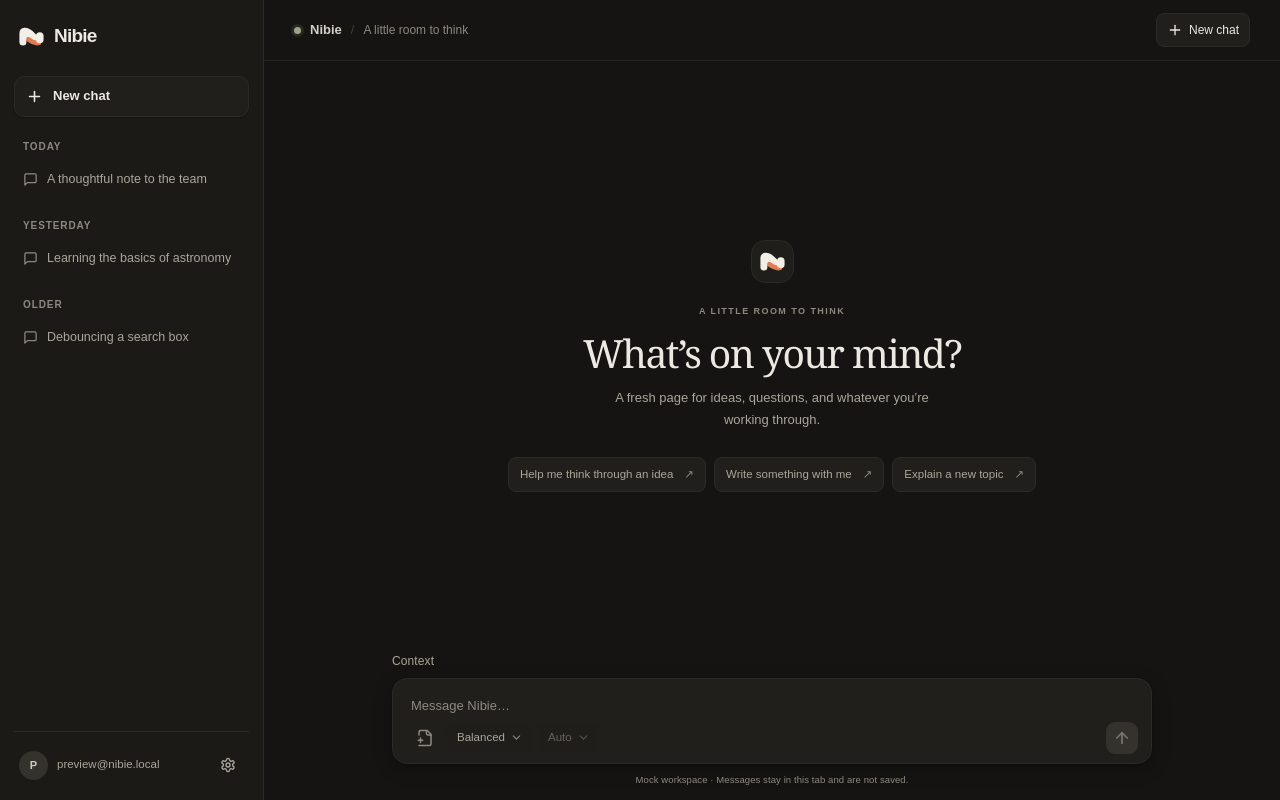
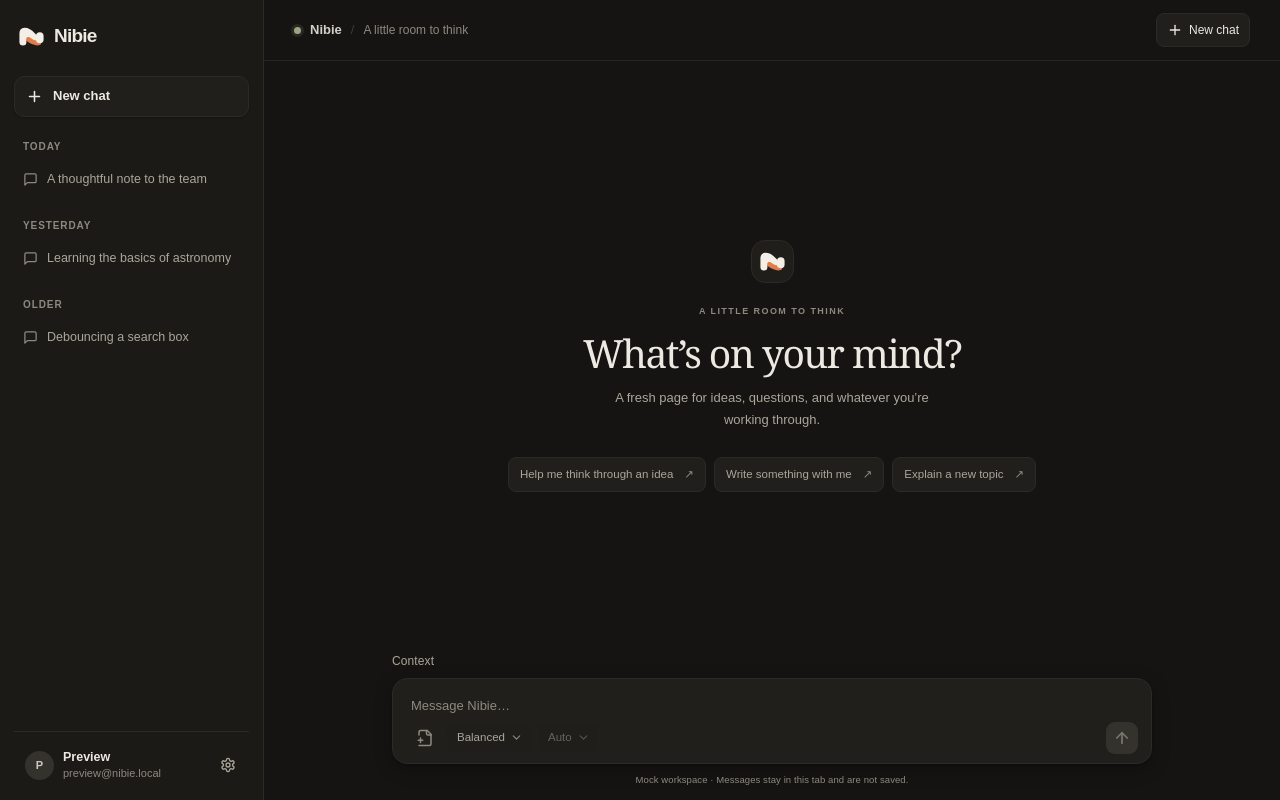
Before and after one commit to habiibullahm/general-ai-workspace, a Next.js app: page /preview in a window 1280 px wide. Built offline with nearby package versions, Linux system fonts and the light colour scheme.

Commit message:
feat: open account actions from the sidebar and edit the name in Profile
The account row shows who is signed in and opens Settings or sign out without hiding the gear. Profile is where that sidebar name is edited.

```diff
--- a/app/chat/page.tsx
+++ b/app/chat/page.tsx
@@ -18,5 +18,5 @@ export default async function ChatPage({ searchParams }: { searchParams: Promise
   ]);
   // Only configured modes are offered; this reads environment variable names, never the provider URL or key.
   const { models, reasoningModes } = getModelOptions();
-  return <ChatWorkspace email={user.email ?? "Your account"} initialData={data} models={models} reasoningModes={reasoningModes} renderedAt={requestTime()} preferences={preferenceState.preferences} preferencesError={preferenceState.error} />;
+  return <ChatWorkspace email={user.email ?? "Your account"} metadataName={user.name} initialData={data} models={models} reasoningModes={reasoningModes} renderedAt={requestTime()} preferences={preferenceState.preferences} preferencesError={preferenceState.error} />;
 }
--- a/app/globals.css
+++ b/app/globals.css
@@ -126,13 +126,21 @@ button:focus-visible, a:focus-visible, select:focus-visible, textarea:focus-visi
 .history-action:hover { color: var(--text); background: var(--hover); }
 .account-area { margin-top: auto; padding-top: 10px; border-top: 1px solid var(--border); }
 .account-row { display: flex; align-items: center; gap: 9px; min-height: 46px; padding: 0 5px; }
-.account-profile { position: relative; flex: none; }
+.account-menu { position: relative; flex: 1; min-width: 0; }
+.account-profile { display: flex; align-items: center; gap: 9px; width: 100%; min-height: 46px; padding: 4px 6px; border: 0; border-radius: 10px; background: transparent; text-align: left; cursor: pointer; }
+.account-profile:hover, .account-profile[aria-expanded="true"] { background: var(--hover); }
 .avatar, .user-avatar { display: grid; place-items: center; flex: none; width: 29px; height: 29px; border-radius: 50%; background: var(--avatar-bg); color: var(--avatar-fg); font-size: 11px; font-weight: 600; }
-.account-email { flex: 1; min-width: 0; overflow: hidden; white-space: nowrap; text-overflow: ellipsis; color: var(--text-3); font-size: 11.5px; }
+.account-copy { display: flex; flex-direction: column; flex: 1; min-width: 0; gap: 1px; }
+.account-name { overflow: hidden; white-space: nowrap; text-overflow: ellipsis; color: var(--text); font-size: 12.5px; font-weight: 550; line-height: 1.25; }
+.account-email { overflow: hidden; white-space: nowrap; text-overflow: ellipsis; color: var(--text-4); font-size: 11px; line-height: 1.3; }
 .account-settings { flex: none; width: 32px; height: 32px; }
-.signout-button { position: absolute; z-index: 2; left: 0; bottom: calc(100% - 4px); width: max-content; max-width: 196px; padding: 6px 8px; border: 1px solid var(--border); border-radius: 8px; color: var(--text); background: var(--bg-raised); box-shadow: var(--shadow-menu); font-size: 11px; line-height: 1.3; white-space: nowrap; cursor: pointer; opacity: 0; pointer-events: none; }
-.account-profile:hover .signout-button, .account-profile:focus-within .signout-button { opacity: 1; pointer-events: auto; }
-.signout-button:hover { color: var(--text); }
+.account-menu-panel { position: absolute; z-index: 5; left: 0; bottom: calc(100% + 6px); width: 210px; max-width: calc(100vw - 24px); padding: 10px 10px 8px; border: 1px solid var(--border); border-radius: 12px; background: var(--bg-raised); box-shadow: var(--shadow-menu); }
+.account-menu-panel::after { content: ""; position: absolute; left: 0; right: 0; top: 100%; height: 8px; }
+.account-menu-kicker { margin: 0; color: var(--text-4); font-size: 11px; line-height: 1.3; }
+.account-menu-identity { margin: 2px 0 8px; color: var(--text); font-size: 12.5px; line-height: 1.4; overflow-wrap: anywhere; }
+.account-menu-action, .account-menu-signout { display: flex; align-items: center; gap: 8px; width: 100%; min-height: 32px; padding: 6px 8px; border: 0; border-radius: 8px; background: transparent; color: var(--text); text-align: left; font-size: 12.5px; cursor: pointer; }
+.account-menu-action svg, .account-menu-signout svg { flex: none; color: var(--text-3); }
+.account-menu-action:hover, .account-menu-signout:hover { background: var(--hover); }
 .privacy-section { padding: 16px 0; border-top: 1px solid var(--border-soft); }
 .privacy-section h3 { margin: 0 0 6px; color: var(--text); font-size: 14px; font-weight: 600; }
 .privacy-section p, .privacy-note { margin: 0 0 12px; color: var(--text-3); font-size: 13px; line-height: 1.55; }
--- /dev/null
+++ b/components/account-menu.tsx
@@ -0,0 +1,107 @@
+"use client";
+
+import { useEffect, useId, useRef, useState } from "react";
+import { LogOut, Settings } from "lucide-react";
+import { signOutAction } from "@/app/actions/auth";
+
+type Props = {
+  email: string;
+  name: string;
+  // Accepted so the sidebar keeps passing SIGN_OUT_LABEL. The menu button uses the shorter visible label.
+  signOutLabel: string;
+  onOpenSettings: () => void;
+};
+
+// Long enough to cross the gap between the account row and the panel, short enough that leaving feels immediate.
+const CLOSE_DELAY_MS = 100;
+
+export function AccountMenu({ email, name, onOpenSettings }: Props) {
+  const menuId = useId();
+  const rootRef = useRef<HTMLDivElement>(null);
+  const triggerRef = useRef<HTMLButtonElement>(null);
+  const closeTimer = useRef<ReturnType<typeof setTimeout> | null>(null);
+  const [pinned, setPinned] = useState(false);
+  const [hovering, setHovering] = useState(false);
+  // A click or Escape that closes the menu should stay closed while the pointer is still on the trigger.
+  const [suppressHover, setSuppressHover] = useState(false);
+  const open = pinned || (hovering && !suppressHover);
+  const initial = (name || email).slice(0, 1).toUpperCase();
+
+  function clearCloseTimer() {
+    if (closeTimer.current == null) return;
+    clearTimeout(closeTimer.current);
+    closeTimer.current = null;
+  }
+
+  function pointerEnter() {
+    clearCloseTimer();
+    setHovering(true);
+  }
+
+  function pointerLeave() {
+    clearCloseTimer();
+    closeTimer.current = setTimeout(() => {
+      setHovering(false);
+      setSuppressHover(false);
+    }, CLOSE_DELAY_MS);
+  }
+
+  function toggle() {
+    if (pinned) {
+      setPinned(false);
+      setSuppressHover(true);
+      return;
+    }
+    setSuppressHover(false);
+    setPinned(true);
+  }
+
+  function dismiss(holdHover: boolean) {
+    setPinned(false);
+    setHovering(false);
+    setSuppressHover(holdHover);
+  }
+
+  function openSettings() {
+    dismiss(true);
+    onOpenSettings();
+  }
+
+  useEffect(() => () => clearCloseTimer(), []);
+
+  useEffect(() => {
+    if (!open) return;
+    function onPointerDown(event: PointerEvent) {
+      if (!rootRef.current?.contains(event.target as Node)) dismiss(false);
+    }
+    function onKeyDown(event: KeyboardEvent) {
+      if (event.key !== "Escape") return;
+      event.preventDefault();
+      event.stopPropagation();
+      dismiss(true);
+      triggerRef.current?.focus();
+    }
+    document.addEventListener("pointerdown", onPointerDown);
+    document.addEventListener("keydown", onKeyDown);
+    return () => {
+      document.removeEventListener("pointerdown", onPointerDown);
+      document.removeEventListener("keydown", onKeyDown);
+    };
+  }, [open]);
+
+  return <div className="account-menu" ref={rootRef} onPointerEnter={pointerEnter} onPointerLeave={pointerLeave}>
+    <button ref={triggerRef} type="button" className="account-profile" aria-haspopup="menu" aria-expanded={open} aria-controls={open ? menuId : undefined} onClick={toggle}>
+      <span className="avatar" aria-hidden="true">{initial || "?"}</span>
+      <span className="account-copy">
+        <span className="account-name">{name}</span>
+        <span className="account-email" title={email}>{email}</span>
+      </span>
+    </button>
+    {open && <div id={menuId} className="account-menu-panel" role="menu" aria-label="Account">
+      <p className="account-menu-kicker">Signed in as</p>
+      <p className="account-menu-identity">{email}</p>
+      <button type="button" className="account-menu-action" role="menuitem" onClick={openSettings}><Settings size={15} aria-hidden="true" />Settings</button>
+      <form action={signOutAction}><button className="account-menu-signout" type="submit" role="menuitem"><LogOut size={15} aria-hidden="true" />Sign out</button></form>
+    </div>}
+  </div>;
+}
--- a/components/chat-sidebar.tsx
+++ b/components/chat-sidebar.tsx
@@ -2,8 +2,8 @@
 
 import { memo, useMemo, useSyncExternalStore, type RefObject } from "react";
 import { MessageSquare, Pencil, Plus, Settings, Trash2, X } from "lucide-react";
-import { signOutAction } from "@/app/actions/auth";
 import { SIGN_OUT_LABEL } from "@/lib/privacy/sign-out";
+import { AccountMenu } from "@/components/account-menu";
 import { Brand } from "@/components/brand";
 import { chatPath } from "@/lib/routes";
 import { groupFor, historyGroups } from "@/lib/chat/groups";
@@ -17,6 +17,7 @@ type Props = {
   busy: boolean;
   preview: boolean;
   email: string;
+  name: string;
   // The server's clock when the page was rendered; used (with the UTC calendar) until hydration has finished.
   renderedAt?: number;
   mobile?: boolean;
@@ -31,7 +32,7 @@ type Props = {
 };
 
 // Memoized: streaming tokens and typing never re-render the history list.
-export const ChatSidebar = memo(function ChatSidebar({ conversations, activeId, busy, preview, email, renderedAt, mobile = false, drawerRef, closeMenuRef, onClose, onOpen, onNewChat, onOpenSettings, onRename, onDelete }: Props) {
+export const ChatSidebar = memo(function ChatSidebar({ conversations, activeId, busy, preview, email, name, renderedAt, mobile = false, drawerRef, closeMenuRef, onClose, onOpen, onNewChat, onOpenSettings, onRename, onDelete }: Props) {
   // Server render and hydration group by the UTC calendar from the server's clock so both agree; once mounted, the viewer's own clock and
   // time zone are used (the grouping is recomputed whenever the list changes).
   const mounted = useSyncExternalStore(noopSubscribe, () => true, () => false);
@@ -40,6 +41,6 @@ export const ChatSidebar = memo(function ChatSidebar({ conversations, activeId,
     <div className="sidebar-top"><Brand href={chatPath} label="Nibie home" />{mobile && <button ref={closeMenuRef} className="icon-button" aria-label="Close menu" onClick={onClose}><X size={19} /></button>}</div>
     <button className="new-chat-button" disabled={busy} onClick={onNewChat}><Plus size={17} strokeWidth={2.2} /> <span>New chat</span></button>
     <nav className="history-nav" aria-label="Conversations">{historyGroups.map((group) => { const entries = conversations.filter((item) => groupFor(item.updated_at, now, mounted ? undefined : "UTC") === group); if (!entries.length) return null; return <section className="history-group" key={group} aria-label={group}><h2>{group}</h2>{entries.map((item) => <div className="history-entry" key={item.id} data-conversation-id={item.id}><button className={`history-item ${activeId === item.id ? "is-active" : ""}`} onClick={() => onOpen(item.id)} title={item.title}><MessageSquare size={15} /><span>{item.title}</span></button>{!preview && <><button className="history-action" aria-label={`Rename ${item.title}`} onClick={() => onRename(item)}><Pencil size={13} /></button><button className="history-action" aria-label={`Delete ${item.title}`} disabled={item.id === activeId && busy} onClick={() => onDelete(item)}><Trash2 size={13} /></button></>}</div>)}</section>; })}</nav>
-    <div className="account-area"><div className="account-row"><div className="account-profile"><div className="avatar" aria-hidden="true">{email.slice(0, 1).toUpperCase()}</div><form action={signOutAction}><button className="signout-button" type="submit">{SIGN_OUT_LABEL}</button></form></div><span className="account-email" title={email}>{email}</span><button type="button" className="icon-button account-settings" aria-label="Settings" onClick={onOpenSettings}><Settings size={16} aria-hidden="true" /></button></div></div>
+    <div className="account-area"><div className="account-row"><AccountMenu email={email} name={name} signOutLabel={SIGN_OUT_LABEL} onOpenSettings={onOpenSettings} /><button type="button" className="icon-button account-settings" aria-label="Settings" onClick={onOpenSettings}><Settings size={16} aria-hidden="true" /></button></div></div>
   </aside>;
 });
--- a/components/settings/registry.ts
+++ b/components/settings/registry.ts
@@ -1,7 +1,7 @@
-import { ChatSettingsSection, DataSettingsSection, GeneralSettingsSection, NibieSettingsSection, PersonalizationSettingsSection, type SettingsSectionProps } from "@/components/settings/sections";
+import { ChatSettingsSection, DataSettingsSection, GeneralSettingsSection, NibieSettingsSection, PersonalizationSettingsSection, ProfileSettingsSection, type SettingsSectionProps } from "@/components/settings/sections";
 import type { ComponentType } from "react";
 
-export type SettingsSectionId = "general" | "nibie" | "chat" | "personalization" | "data";
+export type SettingsSectionId = "profile" | "general" | "nibie" | "chat" | "personalization" | "data";
 
 export type SettingsSectionDefinition = {
   id: SettingsSectionId;
@@ -11,6 +11,7 @@ export type SettingsSectionDefinition = {
 
 // Later settings work adds a section by replacing its component here. The dialog reads this list.
 export const settingsSections: readonly SettingsSectionDefinition[] = [
+  { id: "profile", label: "Profile", Component: ProfileSettingsSection },
   { id: "general", label: "General", Component: GeneralSettingsSection },
   { id: "nibie", label: "Nibie", Component: NibieSettingsSection },
   { id: "chat", label: "Chat", Component: ChatSettingsSection },
--- a/components/settings/settings-dialog.tsx
+++ b/components/settings/settings-dialog.tsx
@@ -10,6 +10,7 @@ import type { PreferencePatch, UserPreferences } from "@/lib/preferences/types";
 
 type Props = {
   initialSection?: SettingsSectionId;
+  email: string;
   preview: boolean;
   busy?: boolean;
   models: ModelOption[];
@@ -24,7 +25,7 @@ function samePreferences(current: UserPreferences, patch: PreferencePatch) {
   return Object.entries(patch).every(([key, value]) => current[key as keyof PreferencePatch] === value);
 }
 
-export function SettingsDialog({ initialSection = "general", preview, busy = false, models, initialPreferences, initialError, onClose, onSaved, onConversationsDeleted }: Props) {
+export function SettingsDialog({ initialSection = "general", email, preview, busy = false, models, initialPreferences, initialError, onClose, onSaved, onConversationsDeleted }: Props) {
   const titleId = useId();
   const dialogRef = useRef<HTMLDivElement>(null);
   const edited = useRef(false);
@@ -150,7 +151,7 @@ export function SettingsDialog({ initialSection = "general", preview, busy = fal
         <div className="settings-content" role="tabpanel" id={`settings-panel-${active.id}`} aria-labelledby={`settings-tab-${active.id}`}>
           {loadError ? <p className="settings-error" role="alert">{loadError}{preview ? null : <button type="button" onClick={() => void reload()}>Try again</button>}</p> : null}
           {saveError ? <p className="settings-error" role="alert">{saveError}</p> : null}
-          <ActiveSection preferences={preferences} models={models} disabled={loading || saving} preview={preview} busy={busy} onChange={(patch) => void change(patch)} onConversationsDeleted={onConversationsDeleted} />
+          <ActiveSection preferences={preferences} models={models} email={email} disabled={loading || saving} preview={preview} busy={busy} onChange={(patch) => void change(patch)} onConversationsDeleted={onConversationsDeleted} />
           <p className="settings-status" role="status">{loading ? "Loading settings…" : status}</p>
         </div>
       </div>
--- /dev/null
+++ b/lib/auth/display-name.ts
@@ -0,0 +1,33 @@
+function text(value: unknown): string | null {
+  if (typeof value !== "string") return null;
+  const trimmed = value.trim();
+  return trimmed ? trimmed : null;
+}
+
+function personName(source: unknown): string | null {
+  if (!source || typeof source !== "object") return null;
+  const record = source as Record<string, unknown>;
+  const direct = text(record.full_name) ?? text(record.name) ?? text(record.preferred_name);
+  if (direct) return direct;
+  const given = text(record.given_name);
+  const family = text(record.family_name);
+  if (given && family) return `${given} ${family}`;
+  return given ?? family;
+}
+
+// Auth metadata only. A missing name stays missing so the caller can try preferences before the email fallback.
+export function metadataDisplayName(source: unknown): string | null {
+  if (!source || typeof source !== "object") return null;
+  const record = source as Record<string, unknown>;
+  return personName(record) ?? personName(record.user_metadata);
+}
+
+function nameFromEmail(email: string): string {
+  const local = email.split("@")[0] ?? "";
+  const words = local.split(/[._-]+/).filter(Boolean).map((word) => word.charAt(0).toUpperCase() + word.slice(1));
+  return words.join(" ") || "Account";
+}
+
+export function accountDisplayName({ email, metadataName, preferredName }: { email: string; metadataName?: string | null; preferredName?: string | null }): string {
+  return text(preferredName) ?? text(metadataName) ?? nameFromEmail(email);
+}
--- a/lib/auth/get-user.ts
+++ b/lib/auth/get-user.ts
@@ -1,10 +1,12 @@
-export type AuthenticatedUser = { id: string; email?: string };
+import { metadataDisplayName } from "@/lib/auth/display-name";
+
+export type AuthenticatedUser = { id: string; email?: string; name?: string };
 
 // The slice of the Supabase auth client this helper needs (getClaims verifies the access token's signature and expiry locally).
 export type ClaimsClient = {
   auth: {
     getClaims: () => Promise<{
-      data: { claims: { sub?: string; email?: unknown } } | null;
+      data: { claims: { sub?: string; email?: unknown; name?: unknown; full_name?: unknown; user_metadata?: unknown } } | null;
       error: unknown | null;
     }>;
   };
@@ -20,5 +22,6 @@ export async function getAuthenticatedUser(client: ClaimsClient): Promise<Authen
   const id = result.data?.claims.sub;
   if (result.error || typeof id !== "string" || !id) return null;
   const email = result.data?.claims.email;
-  return { id, email: typeof email === "string" ? email : undefined };
+  const name = metadataDisplayName(result.data?.claims);
+  return { id, email: typeof email === "string" ? email : undefined, ...(name ? { name } : {}) };
 }
```
Also changed, not shown: components/chat-workspace.tsx (+6 -4 lines), components/settings/sections.tsx (+11 -1 lines).
